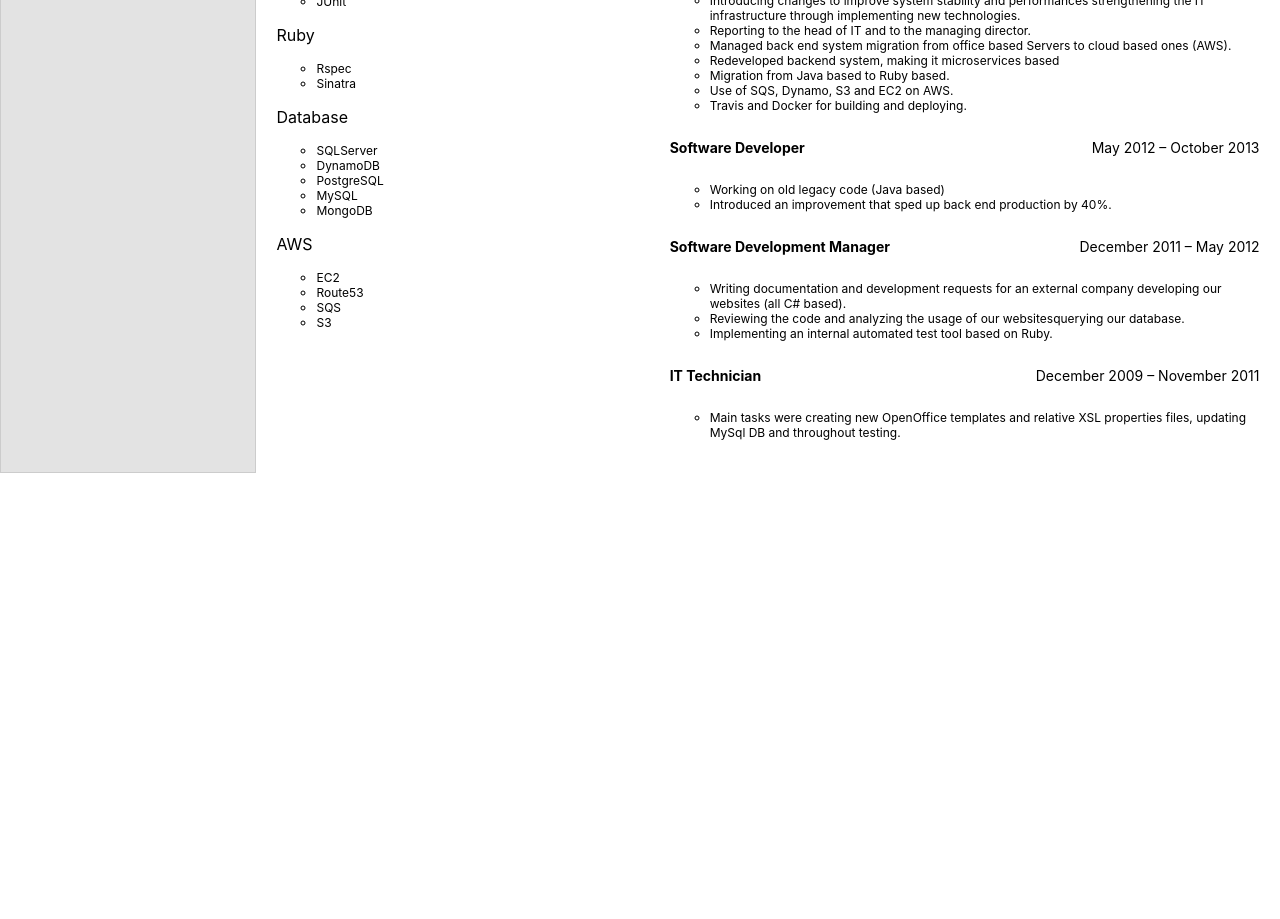
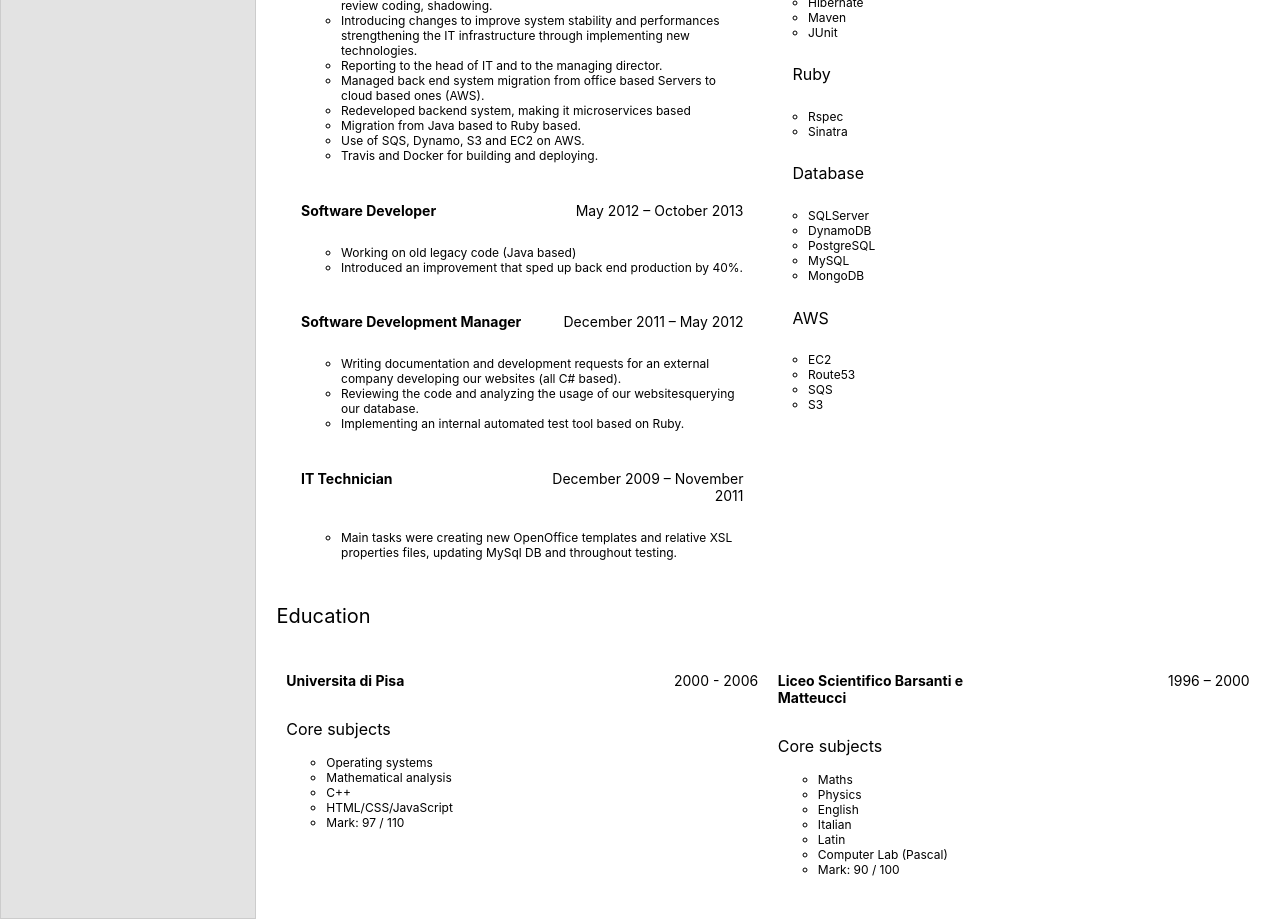
Before and after one commit to lozzo27/soda, a React (Create React App) app: page /cv in a window 1280 px wide. Shown: the part 360-1279 px from the top of the page. Before the commit the page ends 833 px from the top, so only its background shows below. Built offline with nearby package versions, Linux system fonts and the light colour scheme.

Commit message:
adding education to CV. Restructuring how CV looks

```diff
--- a/src/frontend/components/cv/Cv.css
+++ b/src/frontend/components/cv/Cv.css
@@ -2,8 +2,7 @@
   text-align: left;
   margin: 2%;
   display: grid;
-  grid-template-columns: 40% 60%;
-
+  grid-template-columns: 50% 50%;
 }
 
 .CvIntroduction {
@@ -13,3 +12,12 @@
 .CvSectionTitle {
   font-size: 20px;
 }
+
+.CvEducation {
+  grid-column: 1 / 3;
+}
+
+.CvEducationInternal {
+  display: grid;
+  grid-template-columns: 50% 50%;
+}
--- a/src/frontend/components/cv/Cv.js
+++ b/src/frontend/components/cv/Cv.js
@@ -1,7 +1,8 @@
 import React from 'react';
 import SkillSection from '../skillsection/SkillSection';
 import WorkSection from '../worksection/WorkSection';
-import { skills, introduction, workExperencies } from '../cv/CvText';
+import EducationSection from '../educationsection/EducationSection';
+import { skills, introduction, workExperencies, education } from '../cv/CvText';
 import './Cv.css';
 
 const Cv = () => {
@@ -9,12 +10,18 @@ const Cv = () => {
     <div className='Cv'>
       <p className='CvIntroduction'>{introduction}</p>
       <div>
+        <p className='CvSectionTitle'>Work Experience</p>
+        {workExperencies.map(work => <WorkSection work={work} />)}
+      </div>
+      <div>
         <p className='CvSectionTitle'>Skills</p>
         {skills.map(skill => <SkillSection skill={skill} />)}
       </div>
-      <div>
-        <p className='CvSectionTitle'>Work Experience</p>
-        {workExperencies.map(work => <WorkSection work={work} />)}
+      <div className='CvEducation'>
+        <p className='CvSectionTitle'>Education</p>
+        <div className='CvEducationInternal'>
+          {education.map(e => <EducationSection education={e} />)}
+        </div>
       </div>
     </div>
   );
--- a/src/frontend/components/cv/CvText.js
+++ b/src/frontend/components/cv/CvText.js
@@ -79,4 +79,25 @@ const workExperencies = [
   },
 ];
 
-export { skills, introduction, workExperencies };
+const education = [
+  {
+    date: '2000 - 2006',
+    institute: 'Universita di Pisa',
+    course: 'Computer Engineering',
+    subjects: [
+      'Operating systems', 'Mathematical analysis', 'C++',
+      'HTML/CSS/JavaScript', 'Mark: 97 / 110'
+      ],
+  },
+  {
+    date: '1996 – 2000',
+    institute: 'Liceo Scientifico Barsanti e Matteucci',
+    course: 'Computer Engineering',
+    subjects: [
+      'Maths', 'Physics', 'English', 'Italian', 'Latin',
+      'Computer Lab (Pascal)', 'Mark: 90 / 100'
+      ],
+  },
+];
+
+export { skills, introduction, workExperencies, education };
--- /dev/null
+++ b/src/frontend/components/educationsection/EducationSection.css
@@ -0,0 +1,19 @@
+.EducationSection {
+  margin: 2%;
+}
+
+.EducationOverview {
+  display: grid;
+  grid-template-columns: 40% 60%;
+  font-size: 12px;
+}
+
+.EducationInstitute {
+  font-weight: bold;
+  font-size: 14px;
+}
+
+.EducationDate {
+  text-align: right;
+  font-size: 14px;
+}
--- /dev/null
+++ b/src/frontend/components/educationsection/EducationSection.js
@@ -0,0 +1,20 @@
+import React from 'react';
+import './EducationSection.css';
+
+const EducationSection = ({ education }) => {
+  const subjects = education.subjects.map(subject => (
+    <li>{subject}</li>
+  ))
+  return (
+    <div className='EducationSection'>
+      <div className='EducationOverview'>
+        <p className='EducationInstitute'>{education.institute}</p>
+        <p className='EducationDate'>{education.date}</p>
+      </div>
+      <p>Core subjects</p>
+      <ul>{subjects}</ul>
+    </div>
+  );
+}
+
+export default EducationSection;
--- a/src/frontend/components/skillsection/SkillSection.css
+++ b/src/frontend/components/skillsection/SkillSection.css
@@ -5,4 +5,5 @@ ul {
 
 .SkillSectionBody {
   font-size: 16px;
+  margin: 5%;
 }
--- a/src/frontend/components/worksection/WorkSection.css
+++ b/src/frontend/components/worksection/WorkSection.css
@@ -1,5 +1,6 @@
 .WorkSection {
   font-size: 12px;
+  margin: 5%;
 }
 
 .WorkSectionDate {
```
